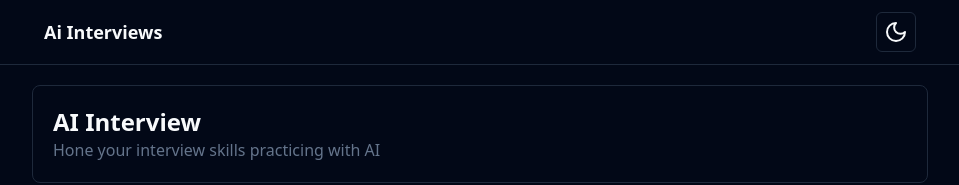
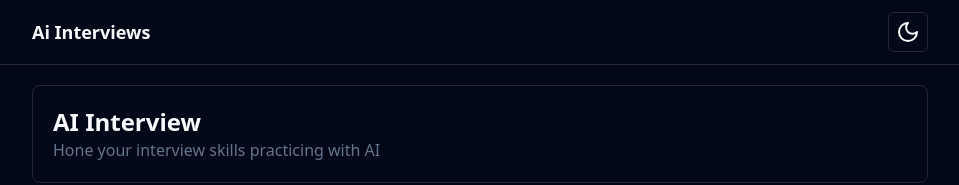
Before and after one commit to baccarani/ai-interview-1.0, a React (Vite) app: page / in a window 1280 px wide. Shown: the top 185 px of the page, without its empty margins (160-1119 px from the left). Built offline with nearby package versions, Linux system fonts and the light colour scheme.

Commit message:
Updated navbar spacing to align with the page content

```diff
--- a/src/layout/navbar/Navbar.tsx
+++ b/src/layout/navbar/Navbar.tsx
@@ -5,7 +5,7 @@
 const Navbar = () => {
   return (
     <nav className="border-b">
-      <Container className="flex justify-between items-center p-3 relative">
+      <Container className="flex justify-between items-center py-3 relative">
         <Link to="/">
           <h1 className="font-semibold text-lg">Ai Interviews</h1>
         </Link>
```
